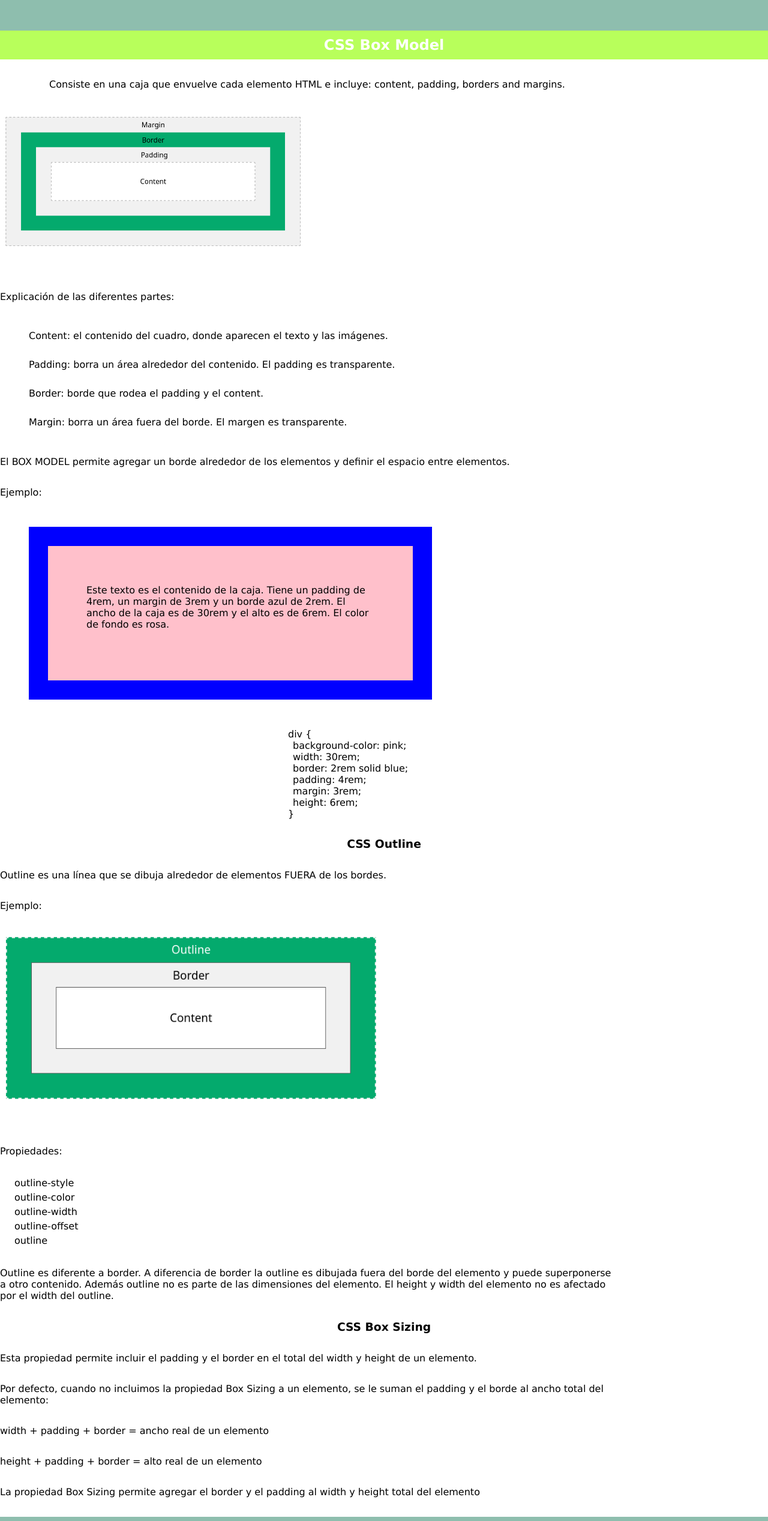
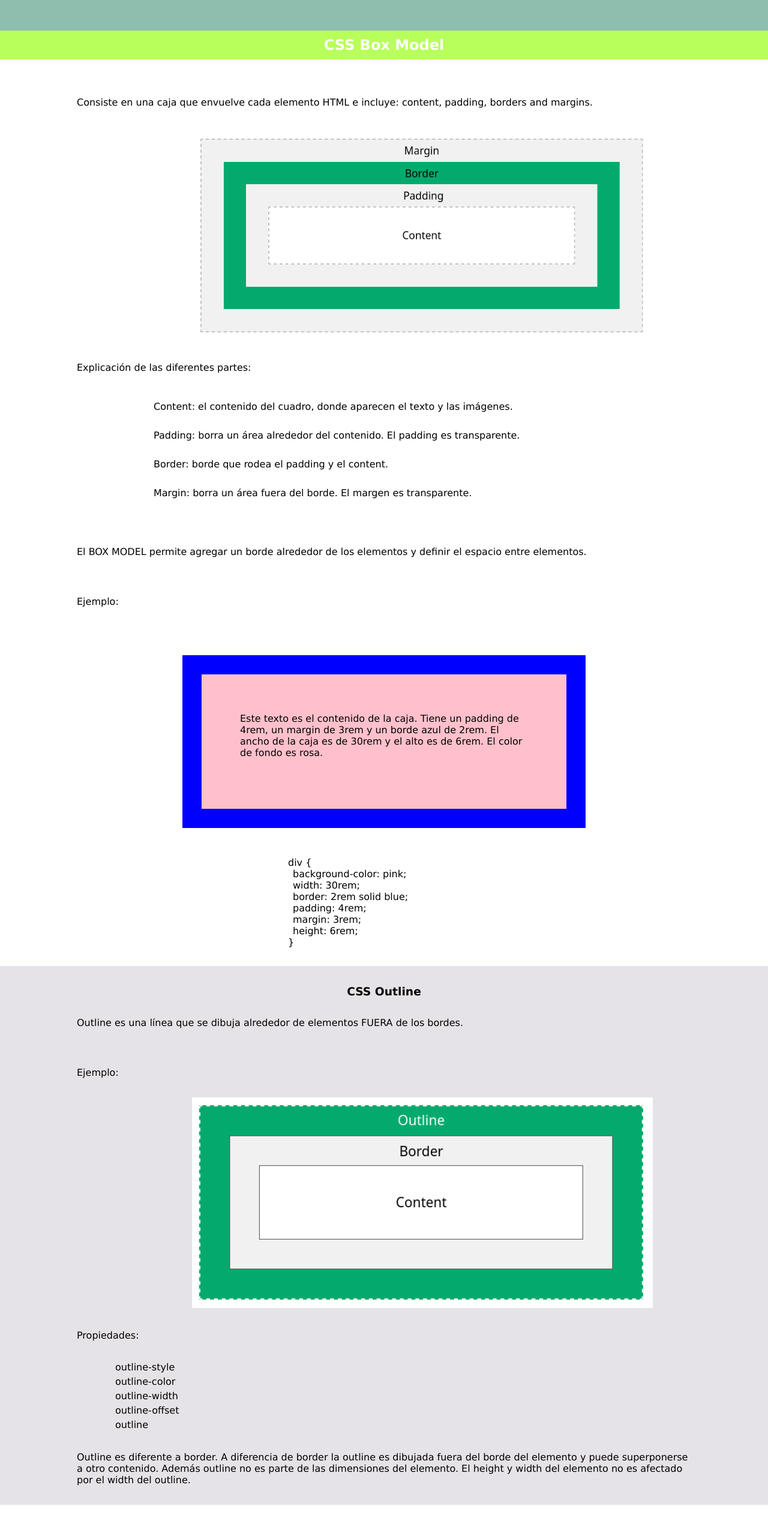
Before and after one commit to luchamorro/proyectobootcamp, a plain HTML site: page box_model/box_model.html in a window 1280 px wide. Shown: the part 200-2735 px from the top of the page at 60% size. Drawn offline with Linux system fonts and the light colour scheme.

Commit message:
tercer commit

```diff
--- a/box_model/box_model.html
+++ b/box_model/box_model.html
@@ -8,16 +8,40 @@
 <!-- <link rel="stylesheet" href="style_box_model.css"> -->
 </head>
 <style>
+
 .sub {
         background-color: rgb(184, 255, 91);
         padding: 10px 0 10px 0;
         color: white;
     }
 .txt{
-    text-align: center;
+    display: flex;
+    align-items: center;
+    justify-content: center;
+    flex-direction: column;
+    margin: 0;
+
+
+}
+
+
+.box{
+    width: 60%;
+    margin-left: 25%;
+    margin-left: 25%;
+
+
 }
 
    /*Alejandro */
+
+
+.fueraEjemplo1
+{
+    display: flex;
+    justify-content: center;
+}
+
 .ejemplo1 {
 
     background-color: pink;
@@ -52,7 +76,7 @@ display:flex;
 flex-direction: column;
 justify-content: space-between;
 line-height: 3rem;
-margin-left: 3rem;
+margin-left: 20%;
 
 }
 
@@ -63,7 +87,12 @@ display:flex;
 flex-direction: column;
 justify-content: space-between;
 line-height: 1.5rem;
-margin-left: 1.5rem;
+margin-left: 15%;
+}
+
+.content2{
+    background-color: rgb(229, 227, 231);
+    padding-top: 2rem;
 }
 
 
@@ -90,12 +119,23 @@ margin-left: 1.5rem;
 
 <h2 class="sub">CSS Box Model</h2>
 
-<p class="txt">Consiste en una caja que envuelve cada elemento HTML e incluye: content, padding, borders and margins.
-</p>
+<div class="content1">
+<div class="txt">
+    <p>Consiste en una caja que envuelve cada elemento HTML e incluye: content, padding, borders and margins.
+    </p>
+</div>
 
-<img src="img/1.png" alt="CSS Box Model" width="40%">
 
+
+<img src="img/1.png" alt="CSS Box Model" class="box">
+
+
+<div class="txt">
 <p>Explicación de las diferentes partes: <br>
+</div>
+
+
+
     <ul class="lista">
 <li>Content: el contenido del cuadro, donde aparecen el texto y las imágenes.</li>
 <li>Padding: borra un área alrededor del contenido. El padding es transparente.</li>
@@ -104,15 +144,23 @@ margin-left: 1.5rem;
     </ul>
 </p>
 
+<div class="txt">
+
 <p> El BOX MODEL permite agregar un borde alrededor de los elementos y definir el espacio entre elementos.</p>
 
+</div>
+
+<div class="txt">
 <p>Ejemplo:</p>
+</div>
 
+
+<div class="fueraEjemplo1">
 <div class="ejemplo1">
 
     Este texto es el contenido de la caja. Tiene un padding de 4rem, un margin de 3rem y un borde azul de 2rem. El ancho de la caja es de 30rem y el alto es de 6rem. El color de fondo es rosa.
 </div>
-
+</div>
 
 <div class="codigo">
 
@@ -130,17 +178,28 @@ margin-left: 1.5rem;
 </div>
 </div>
 
-<h3>CSS Outline</h3>
+</div>
 
+
+
+<div class="content2">
+    <h3>CSS Outline</h3>
+
+<div class="txt">
 <p>
     Outline es una línea que se dibuja alrededor de elementos FUERA de los bordes.
     </p>
+    </div>
+    <div class="txt">
+    <p> Ejemplo:</p>
+    </div>
 
-    <p> Ejemplo:</p>
+    <img src="img/2.png" alt="Outline" class="box">
 
-    <img src="img/2.png" alt="Outline" width="50%">
+    <div class="txt">
 
     <p>Propiedades:</p>
+    </div>
 
     <ul class="enumeradas">
         <li>outline-style</li>
@@ -150,10 +209,18 @@ margin-left: 1.5rem;
         <li>outline</li>
     </ul>
 
+    <div class="txt">
     <p>Outline es diferente a border. A diferencia de border la outline es dibujada fuera del borde del elemento y puede superponerse a otro contenido. Además outline no es parte de las dimensiones del elemento. El height y width del elemento no es afectado por el width del outline.
     </p>
+</div>
+</div>
 
-   <h3>CSS Box Sizing</h3>
+
+   <div class="content3">
+
+    <h3>CSS Box Sizing</h3>
+
+   <div class="txt">
 
    <p>Esta propiedad permite incluir el padding y el border en el total del width y height de un elemento. </p>
 
@@ -166,7 +233,9 @@ margin-left: 1.5rem;
 
     <p>La propiedad Box Sizing permite agregar el border y el padding al width y height total del elemento</p>
 
+</div>
 
+</div>
     </main>
     <footer>
         <nav>
```
Also changed, not shown: SEO/SEO.html (+52 -26 lines), index.html (+4 -4 lines), etiquetas/etiquetas.html (renamed from Etiquetas.html).
